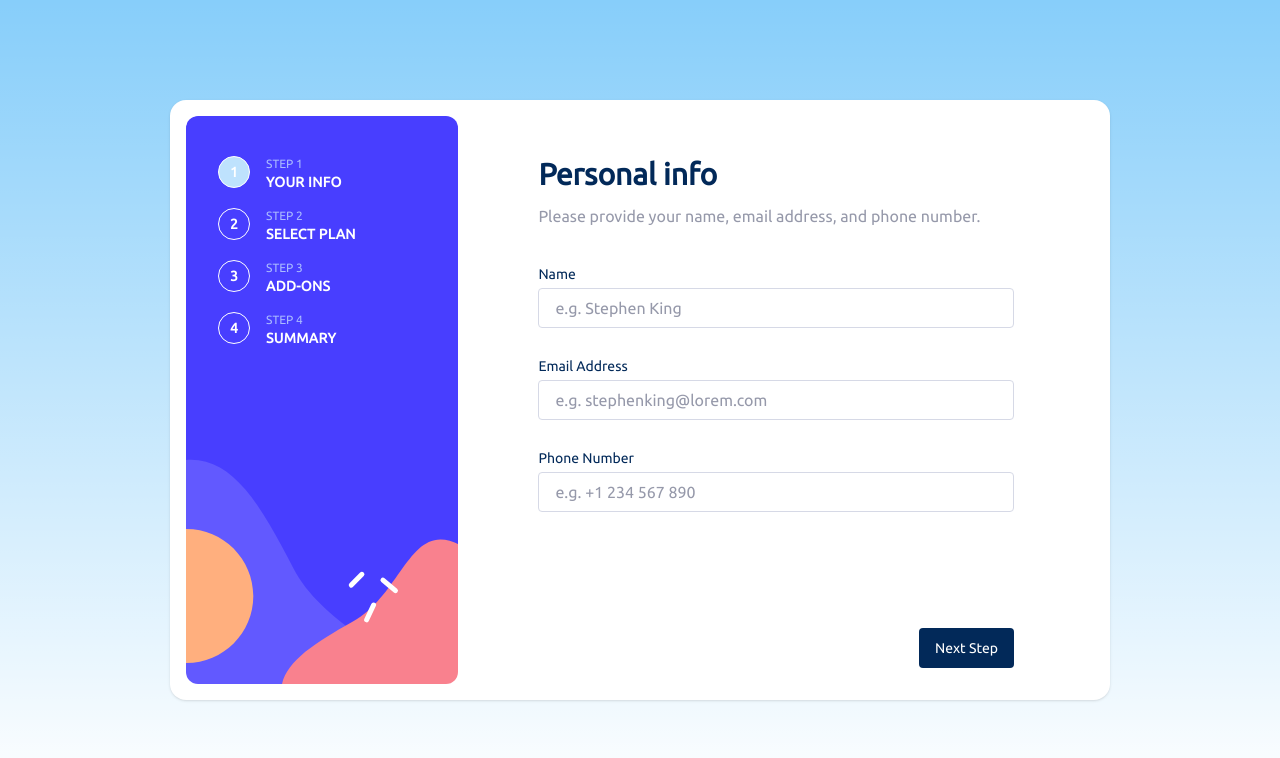
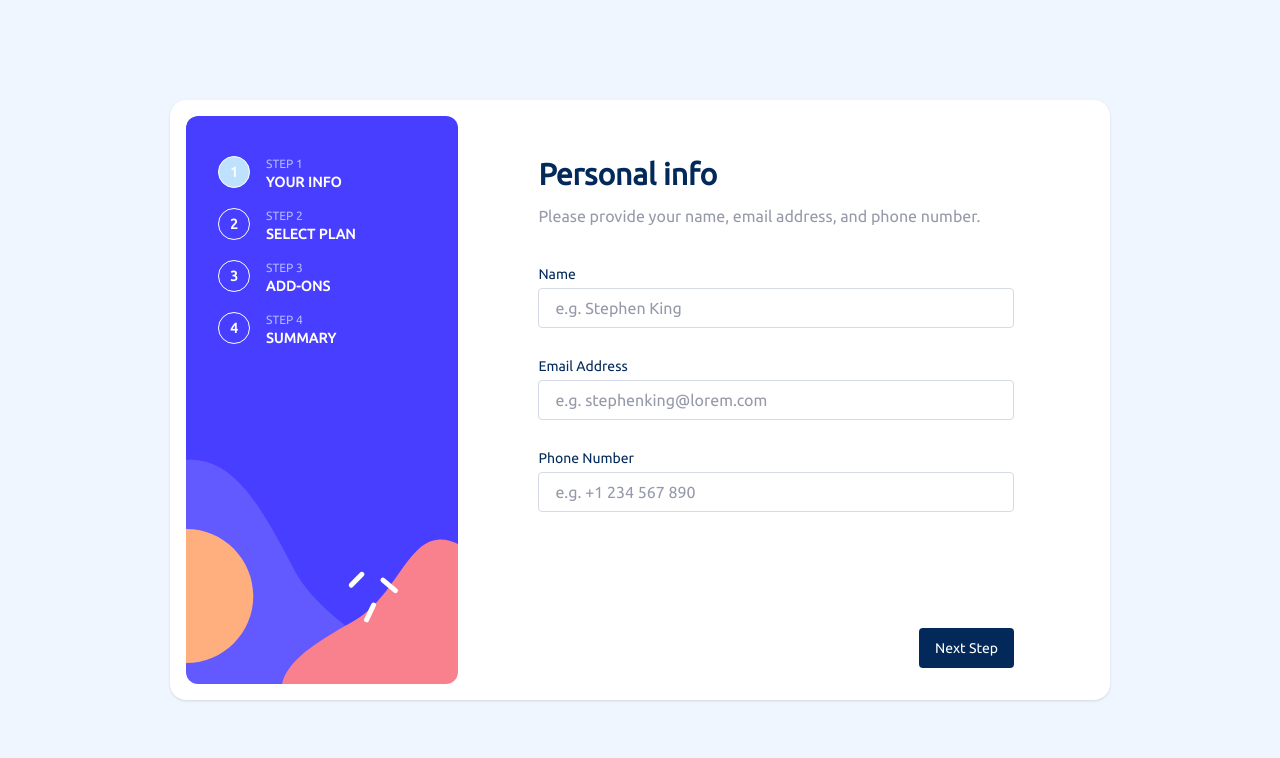
Before and after one commit to ishukhatri/multi-step-form, a Next.js app: page / in a window 1280 px wide. Shown: the top 758 px of the page. Built offline with nearby package versions, Linux system fonts and the light colour scheme.

Commit message:
fixed bg color of app

```diff
--- a/src/app/globals.css
+++ b/src/app/globals.css
@@ -16,7 +16,7 @@
   }
 }
 
-body {
+/* body {
   color: rgb(var(--foreground-rgb));
   background: linear-gradient(
       to bottom,
@@ -24,4 +24,4 @@ body {
       rgb(var(--background-end-rgb))
     )
     rgb(var(--background-start-rgb));
-}
+} */
--- a/src/app/layout.js
+++ b/src/app/layout.js
@@ -14,7 +14,7 @@ export default function RootLayout({ children }) {
   return (
     <html lang="en">
       <body
-        className={`${Ubuntu.className} bg-theme-light-sky-blue grid place-items-center min-h-screen`}
+        className={`${Ubuntu.className} bg-blue-50 grid place-items-center min-h-screen`}
       >
         <Provider store={store}>{children}</Provider>
       </body>
```
